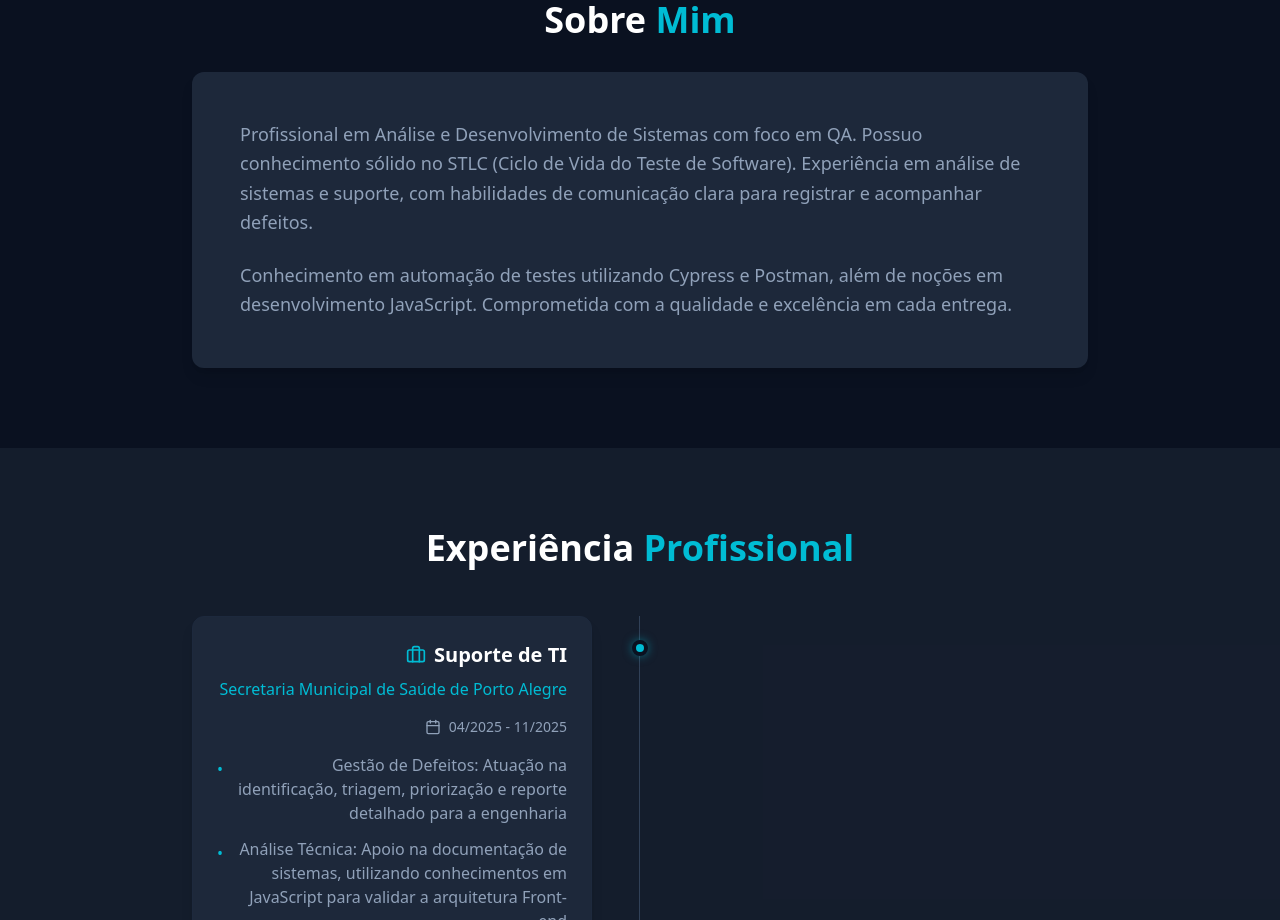
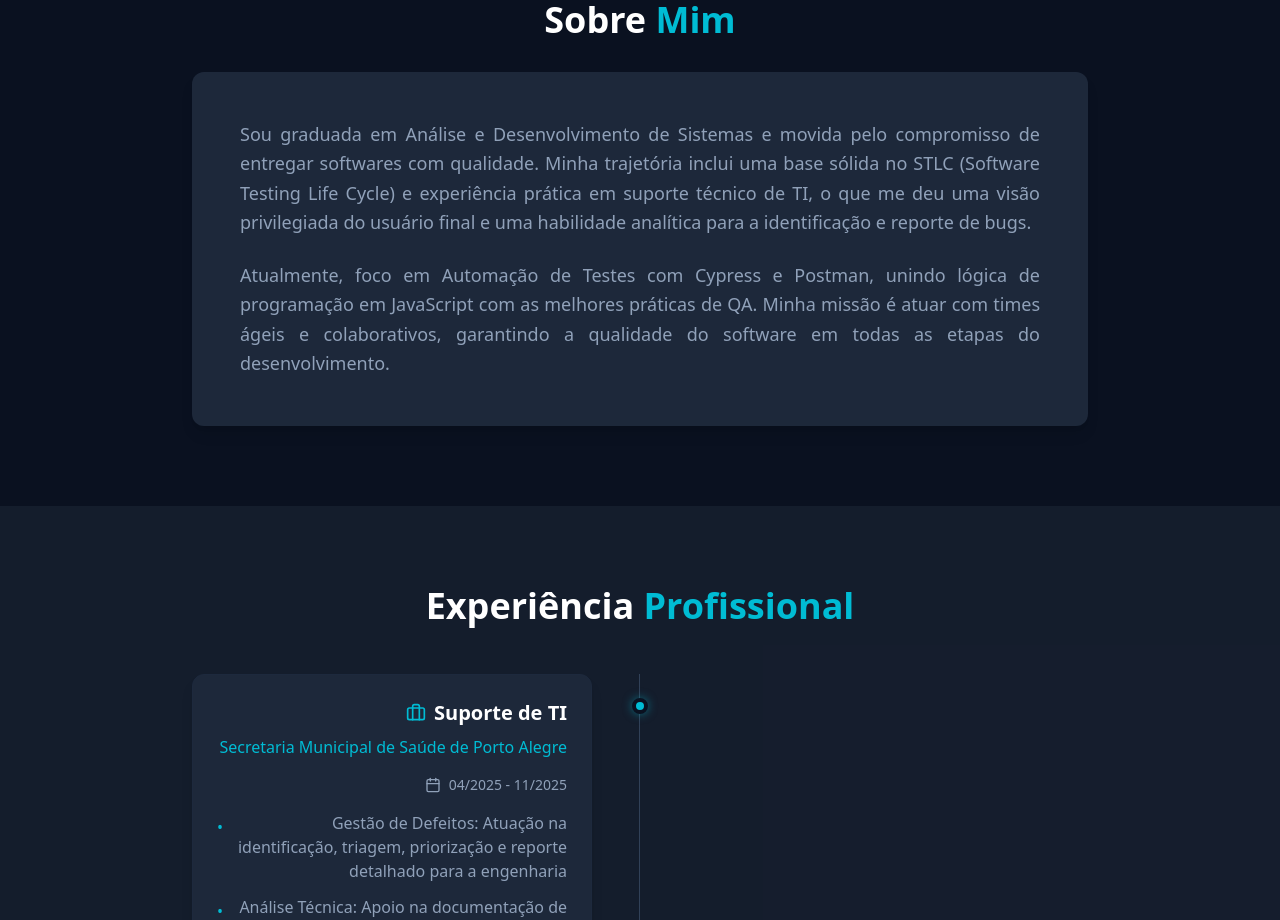
Before and after one commit to adrianemaciel/qa-engineer-portfolio, a React (Vite) app: page / in a window 1280 px wide. Shown: the part 880-1800 px from the top of the page. Built offline with nearby package versions, Linux system fonts and the light colour scheme.

Commit message:
refactor: update About component with enhanced professional description and focus on QA automation

```diff
--- a/src/components/About.jsx
+++ b/src/components/About.jsx
@@ -6,18 +6,21 @@ const About = () => {
           Sobre <span className="text-[#00bcd4]">Mim</span>
         </h2>
 
-        <div className="bg-[#1d283a]  rounded-xl p-8 md:p-12 shadow-lg">
-          <p className="text-lg text-slate-400 leading-relaxed">
-            Profissional em Análise e Desenvolvimento de Sistemas com foco em
-            QA. Possuo conhecimento sólido no STLC (Ciclo de Vida do Teste de
-            Software). Experiência em análise de sistemas e suporte, com
-            habilidades de comunicação clara para registrar e acompanhar
-            defeitos.
+        <div className="bg-[#1d283a]  rounded-xl p-8 md:p-12 shadow-lg ">
+          <p className="text-lg text-slate-400 leading-relaxed text-justify">
+            Sou graduada em Análise e Desenvolvimento de Sistemas e movida pelo
+            compromisso de entregar softwares com qualidade. Minha trajetória
+            inclui uma base sólida no STLC (Software Testing Life Cycle) e
+            experiência prática em suporte técnico de TI, o que me deu uma visão
+            privilegiada do usuário final e uma habilidade analítica para a
+            identificação e reporte de bugs.
           </p>
-          <p className="text-lg text-slate-400 leading-relaxed mt-6">
-            Conhecimento em automação de testes utilizando Cypress e Postman,
-            além de noções em desenvolvimento JavaScript. Comprometida com a
-            qualidade e excelência em cada entrega.
+          <p className="text-lg text-slate-400 leading-relaxed mt-6 text-justify">
+            Atualmente, foco em Automação de Testes com Cypress e Postman,
+            unindo lógica de programação em JavaScript com as melhores práticas
+            de QA. Minha missão é atuar com times ágeis e colaborativos,
+            garantindo a qualidade do software em todas as etapas do
+            desenvolvimento.
           </p>
         </div>
       </div>
```
